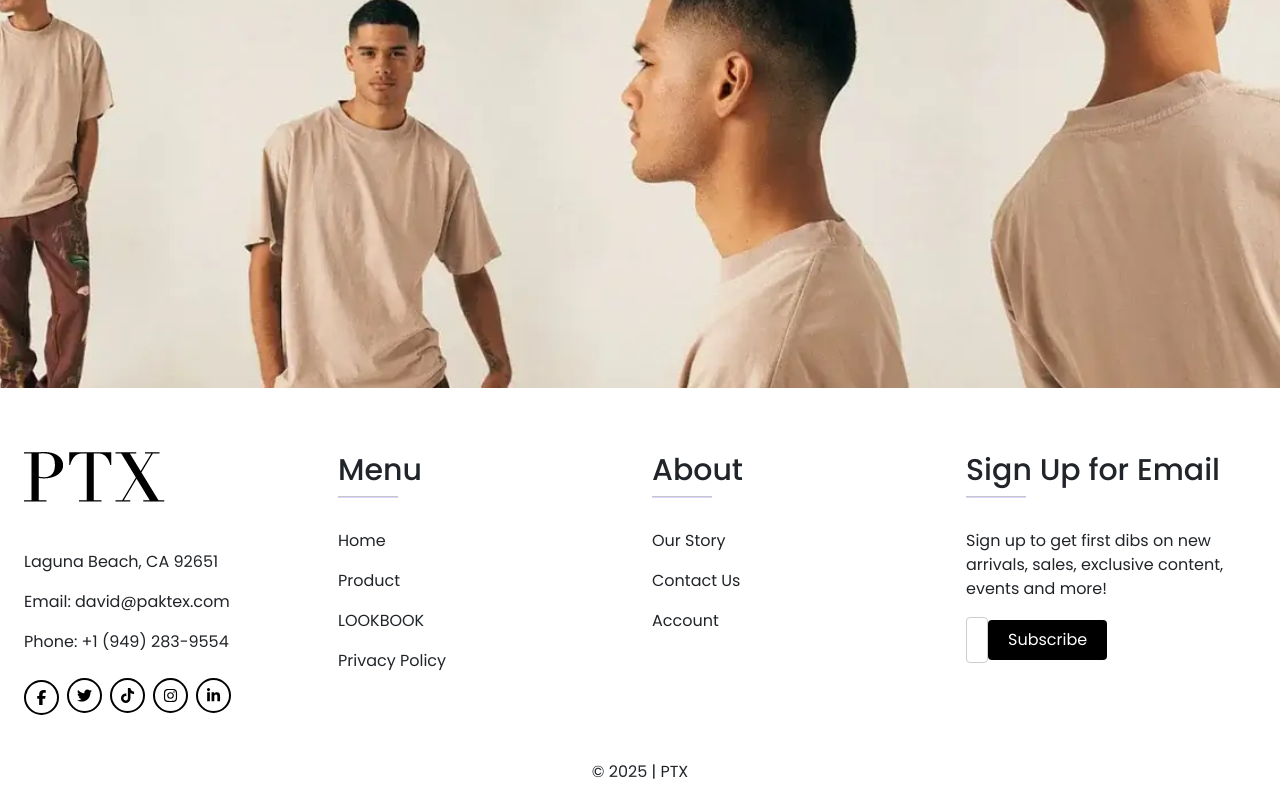
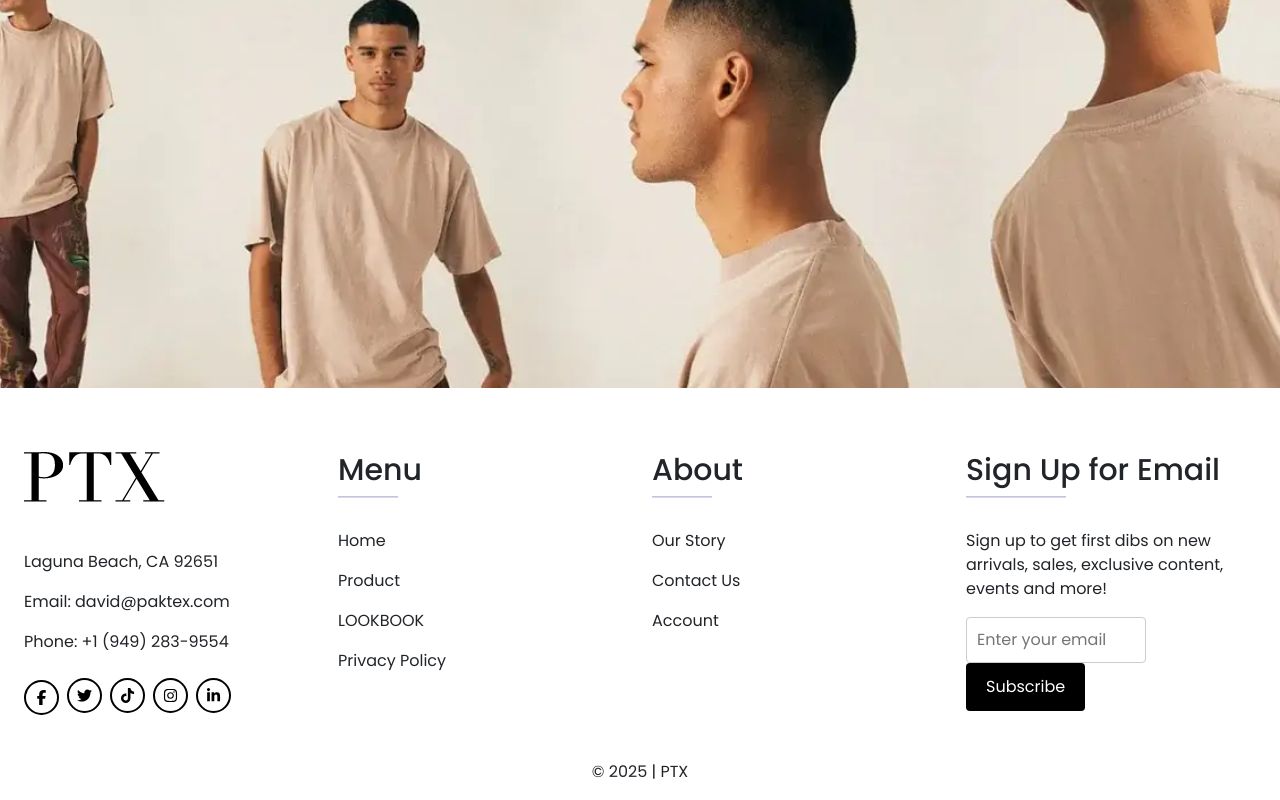
Before and after one commit to Zeeshanprojects/PTX-2, a React (Create React App) app in the folder PTX-2/ptx-2/: page / in a window 1280 px wide. Shown: the part 3117-3917 px from the top of the page. Built offline with nearby package versions, Linux system fonts and the light colour scheme.

Commit message:
Updated Code

```diff
--- a/PTX-2/ptx-2/src/Components/Footer.jsx
+++ b/PTX-2/ptx-2/src/Components/Footer.jsx
@@ -137,7 +137,7 @@ export default function Footer() {
   <hr
     className="mb-4 mt-0 d-inline-block mx-auto"
     style={{
-      width: 60,
+      width: 100,
       backgroundColor: "#7c4dff",
       height: 2,
     }}
--- a/PTX-2/ptx-2/src/Components/Footer.style.css
+++ b/PTX-2/ptx-2/src/Components/Footer.style.css
@@ -9,14 +9,14 @@
 
   .subscribe-input {
     flex: 1;
-  width: 20px !important;
+  width: 180px !important;
     border: 1px solid #ccc;
     border-radius: 4px;
     outline: none;
   }
 
   .subscribe-btn {
-    padding: 8px 20px;
+    padding: 12px 20px;
     background-color: black;
     color: white;
     border: none;
```
